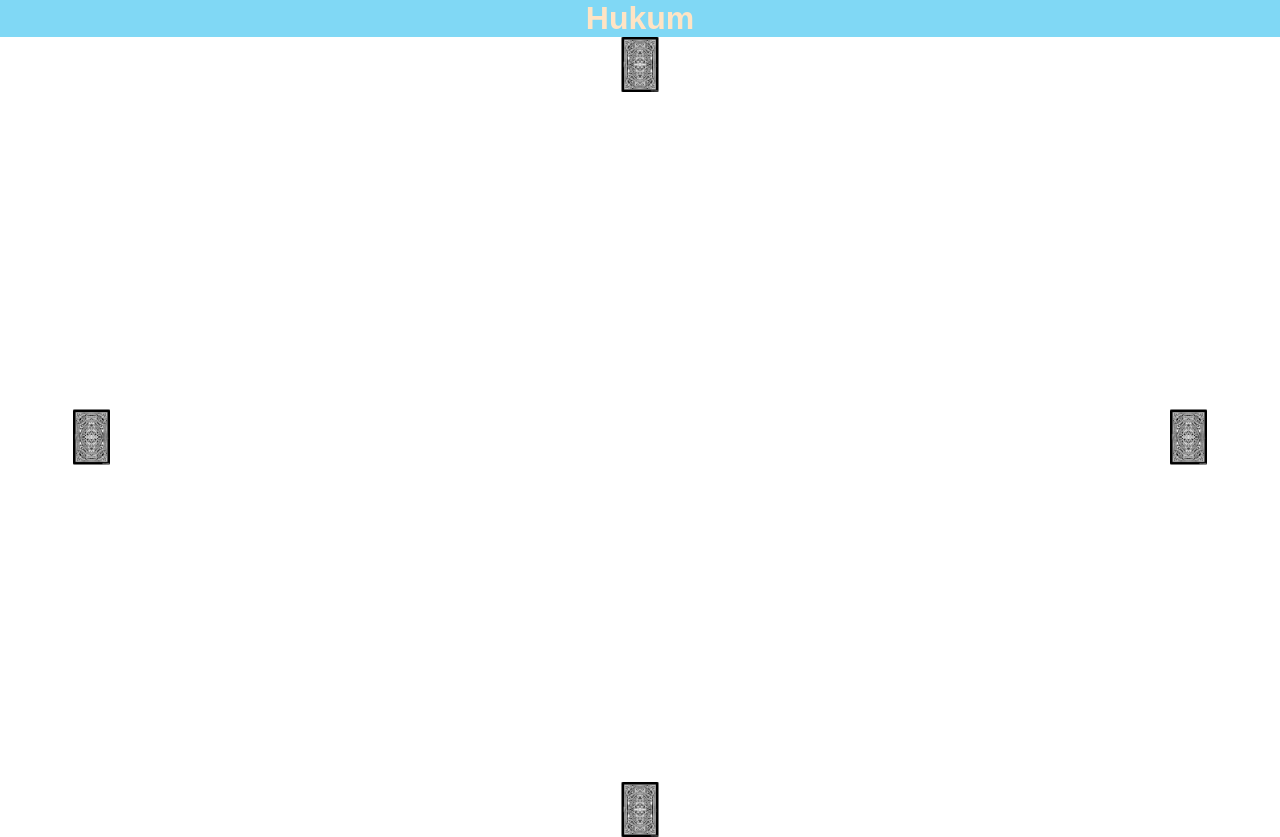
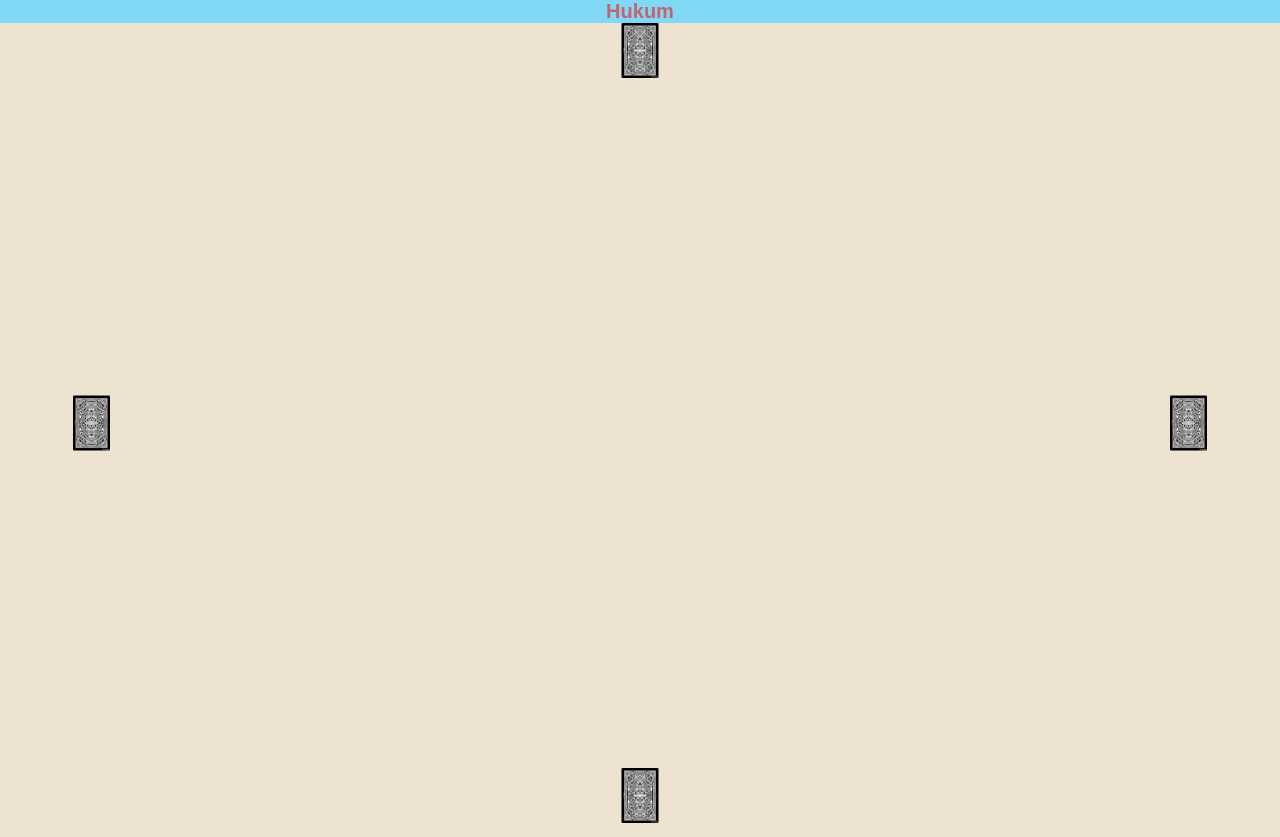
Before and after one commit to Mahabal07/hukum, a plain HTML site: page index.html in a window 1280 px wide. Drawn offline with Linux system fonts and the light colour scheme.

Commit message:
background color changed

```diff
--- a/index.html
+++ b/index.html
@@ -10,6 +10,7 @@
         margin: 0;
         padding: 0;
         font-family: Arial, Helvetica, sans-serif;
+        background-color: rgb(238, 226, 208);
     }
 
    header{
@@ -20,9 +21,11 @@
    }
 
     header h1{
-        font-size: 20;
+        font-size: 20px;
         font-weight: 800;
-        color: bisque;
+        color: rgba(240, 23, 23, 0.603);
+        background: rgb(128, 216, 245);
+
     }
     .main-area {
     position: relative;
```
